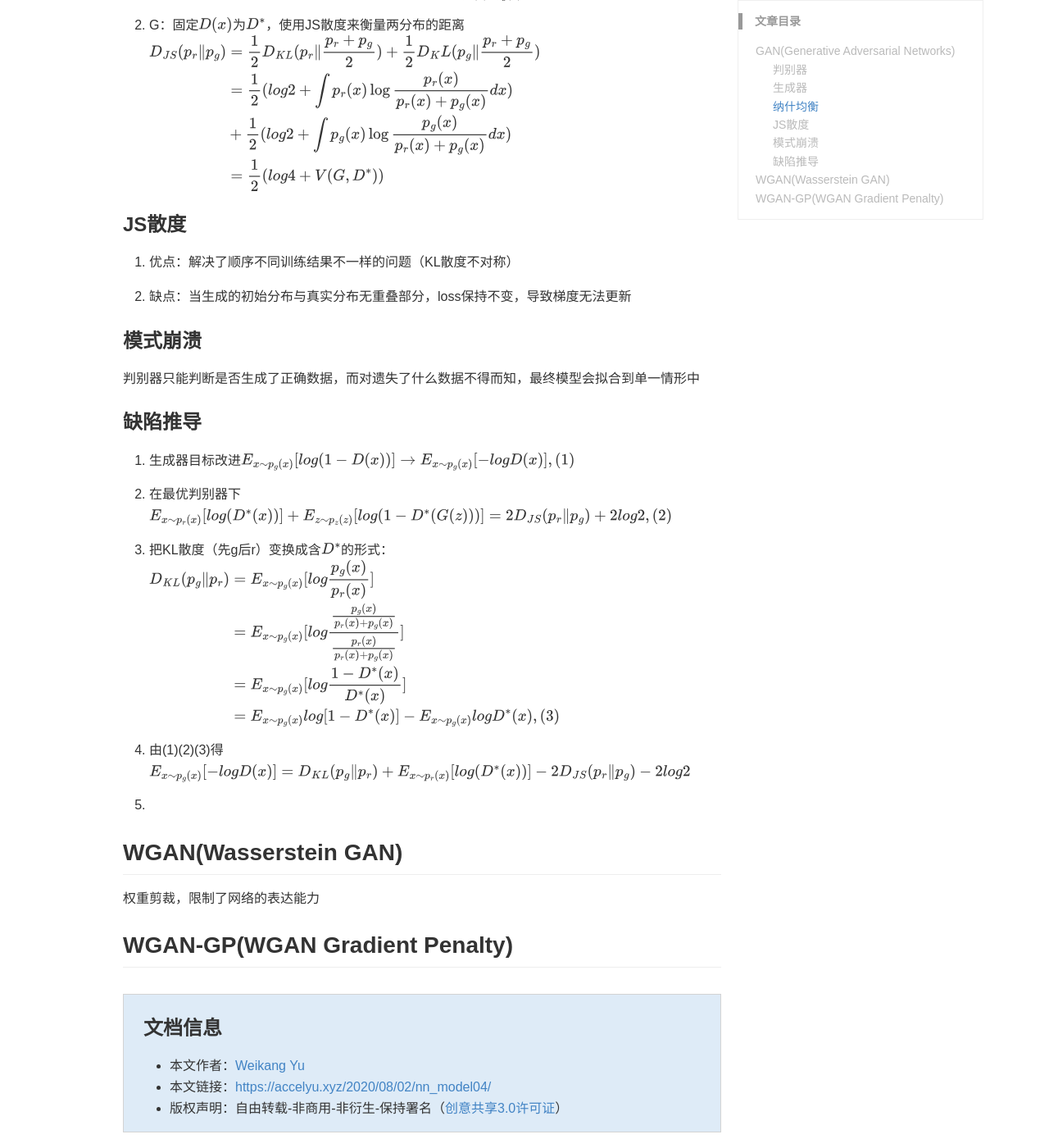
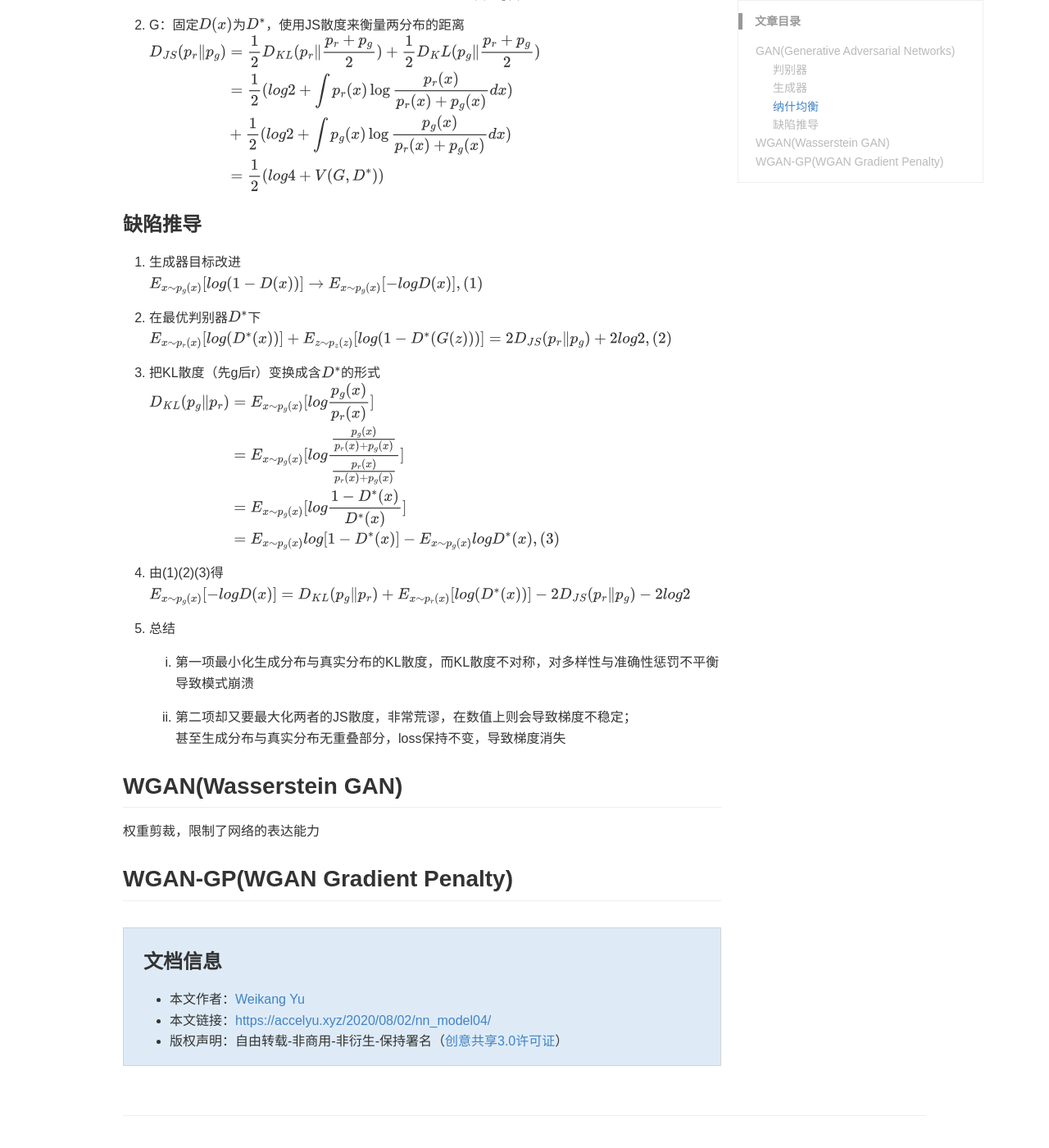
Before and after one commit to AccelYu/AccelYu.github.io, a Jekyll site: the page built from _posts/2020-08-02-nn_model04.md, in a window 1280 px wide and 1400 px high, scrolled down 930 px. Shown: the whole window at 82% size. Built offline with Jekyll 4.4.1, drawn with Linux system fonts in a browser that asks for light colours; some web fonts are replaced; comment, search, counter and statistics services are not loaded; a style sheet for code colours, icons or effects is not loaded; some of the changed text lies outside the part shown.

Commit message:
Update 2020-08-02-nn_model04.md

```diff
--- a/_posts/2020-08-02-nn_model04.md
+++ b/_posts/2020-08-02-nn_model04.md
@@ -38,29 +38,28 @@ $$\begin{align}D_{JS}(p_r \Vert p_g)
 &+\frac{1}{2}(log2+\int p_g(x)\log \frac{p_g(x)}{p_r(x)+p_g(x)}dx)\\\
 &=\frac{1}{2}(log4+V(G,D^\ast))\end{align}$$
 
-### JS散度
-1. 优点：解决了顺序不同训练结果不一样的问题（KL散度不对称）
+### 缺陷推导
+1. 生成器目标改进
+$E_{x\sim p_g(x)}[log(1-D(x))] \to E_{x\sim p_g(x)}[-logD(x)],(1)$
 
-2. 缺点：当生成的初始分布与真实分布无重叠部分，loss保持不变，导致梯度无法更新
+2. 在最优判别器$D^\ast$下
+$E_{x\sim p_r(x)}[log(D^\ast (x))] + E_{z\sim p_z(z)}[log(1-D^\ast (G(z)))]=2D_{JS}(p_r \Vert p_g)+2log2,(2)$
 
-### 模式崩溃
-判别器只能判断是否生成了正确数据，而对遗失了什么数据不得而知，最终模型会拟合到单一情形中
-
-### 缺陷推导
-1. 生成器目标改进$E_{x\sim p_g(x)}[log(1-D(x))] \to E_{x\sim p_g(x)}[-logD(x)],(1)$
-
-2. 在最优判别器下$E_{x\sim p_r(x)}[log(D^\ast (x))] + E_{z\sim p_z(z)}[log(1-D^\ast (G(z)))]=2D_{JS}(p_r \Vert p_g)+2log2,(2)$
-
-3. 把KL散度（先g后r）变换成含$ D^\ast$的形式：
+3. 把KL散度（先g后r）变换成含$ D^\ast$的形式
 $$\begin{align}D_{KL}(p_g \Vert p_r)
 &=E_{x\sim p_g(x)}[log\frac{p_g(x)}{p_r(x)}]\\\
 &=E_{x\sim p_g(x)}[log\frac{\frac{p_g(x)}{p_r(x)+p_g(x)}}{\frac{p_r(x)}{p_r(x)+p_g(x)}}]\\\
 &=E_{x\sim p_g(x)}[log\frac{1-D^\ast(x)}{D^\ast(x)}]\\\
 &=E_{x\sim p_g(x)}log[1-D^\ast(x)] - E_{x\sim p_g(x)}logD^\ast(x),(3)\end{align}$$
 
-4. 由(1)(2)(3)得$E_{x\sim p_g(x)}[-logD(x)]=D_{KL}(p_g \Vert p_r)+E_{x\sim p_r(x)}[log(D^\ast (x))]-2D_{JS}(p_r \Vert p_g)-2log2$
+4. 由(1)(2)(3)得
+$E_{x\sim p_g(x)}[-logD(x)]=D_{KL}(p_g \Vert p_r)+E_{x\sim p_r(x)}[log(D^\ast (x))]-2D_{JS}(p_r \Vert p_g)-2log2$
 
-5.
+5. 总结
+   1. 第一项最小化生成分布与真实分布的KL散度，而KL散度不对称，对多样性与准确性惩罚不平衡导致模式崩溃
+
+   2. 第二项却又要最大化两者的JS散度，非常荒谬，在数值上则会导致梯度不稳定；
+   甚至生成分布与真实分布无重叠部分，loss保持不变，导致梯度消失
 
 ## WGAN(Wasserstein GAN)
 权重剪裁，限制了网络的表达能力
```
